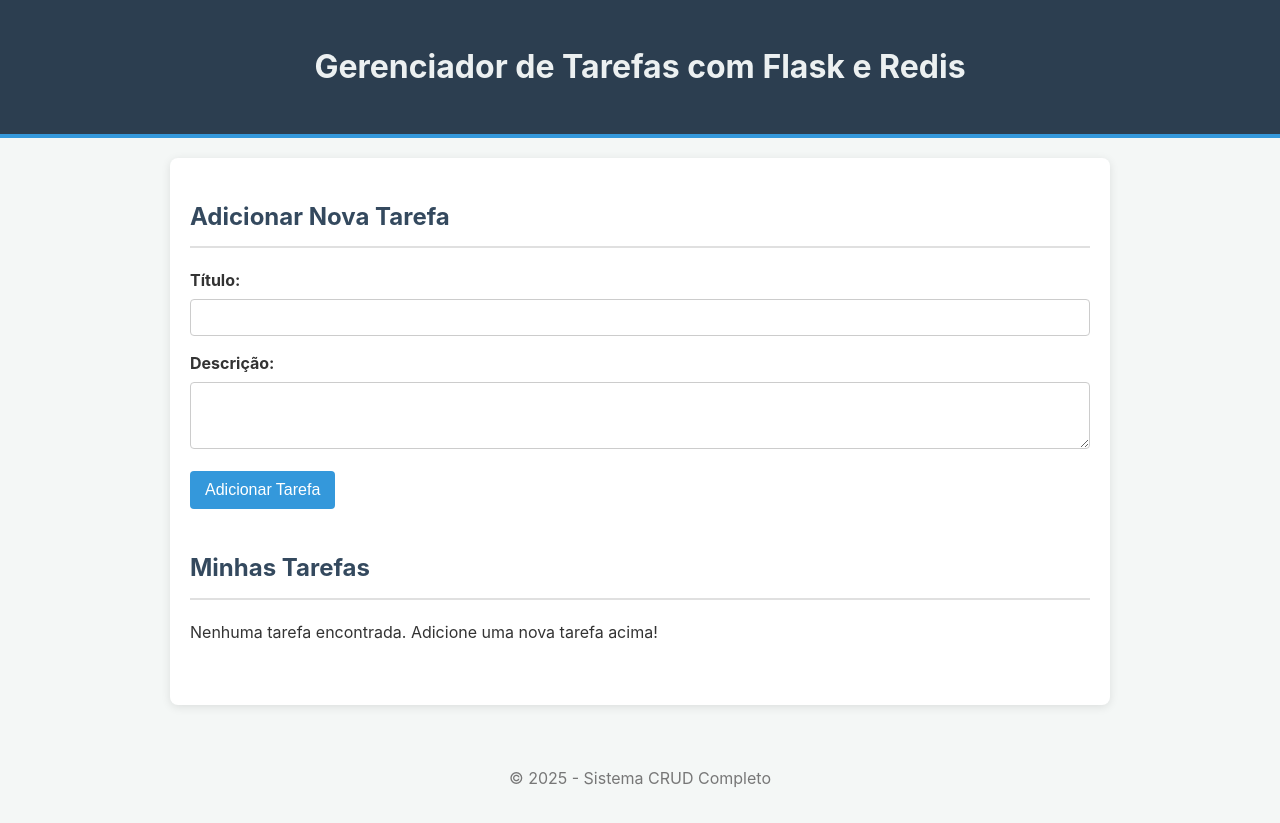
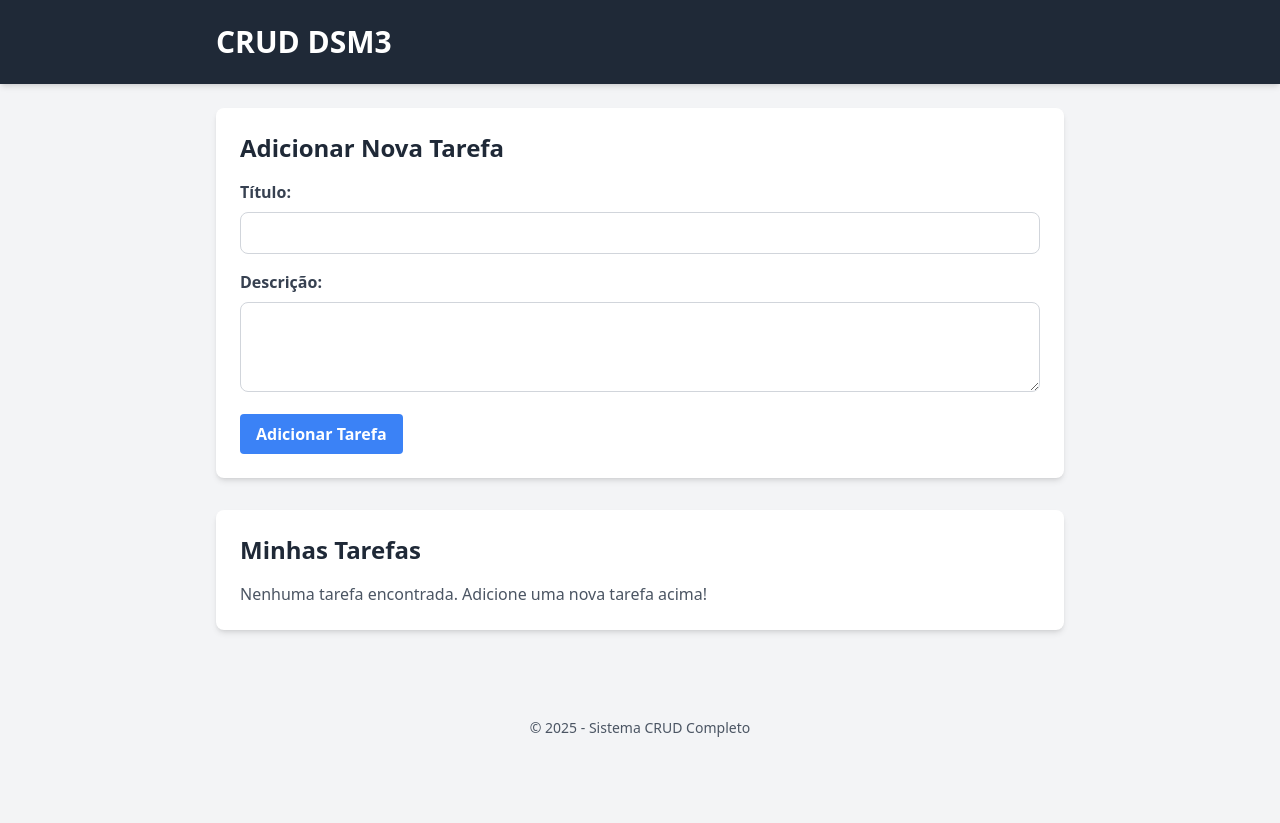
Before and after one commit to marcosvmg/crudbdnr, a Flask app: template templates/index.html in a window 1280 px wide. After the commit the page ends 737 px from the top, so only its background shows below. Run offline with Flask 3, Linux system fonts and the light colour scheme; the template is opened without the code that fills it, so the values that code supplies are empty; some libraries are stand-ins or nearby versions.

Commit message:
feat: versao definitiva

```diff
--- a/app.py
+++ b/app.py
@@ -64,7 +64,5 @@ def deletar(id_tarefa):
     return redirect(url_for('index'))
 
 if __name__ == '__main__':
-    # --- ALTERAÇÃO IMPORTANTE PARA CODESPACES ---
-    # Precisamos usar host='0.0.0.0' para que o servidor seja acessível
-    # fora do contêiner do Codespaces. A porta 5000 é a padrão do Flask.
+    # Mantém a configuração para o Codespaces
     app.run(host='0.0.0.0', port=5000, debug=True)
--- a/static/css/style.css
+++ /dev/null
@@ -1,149 +0,0 @@
-/* Reset Básico e Estilos Globais */
-body {
-    font-family: -apple-system, BlinkMacSystemFont, 'Segoe UI', Roboto, 'Helvetica Neue', Arial, sans-serif;
-    line-height: 1.6;
-    margin: 0;
-    background-color: #f4f7f6;
-    color: #333;
-}
-
-.container {
-    max-width: 900px;
-    margin: 20px auto;
-    padding: 20px;
-    background: #fff;
-    border-radius: 8px;
-    box-shadow: 0 2px 10px rgba(0,0,0,0.1);
-}
-
-/* Cabeçalho e Rodapé */
-header {
-    background-color: #2c3e50;
-    color: #ecf0f1;
-    padding: 20px;
-    text-align: center;
-    border-bottom: 4px solid #3498db;
-}
-
-footer {
-    text-align: center;
-    margin-top: 30px;
-    padding: 15px;
-    color: #777;
-}
-
-/* Seções */
-.form-section, .task-list-section {
-    margin-bottom: 40px;
-}
-
-h2 {
-    color: #34495e;
-    border-bottom: 2px solid #e0e0e0;
-    padding-bottom: 10px;
-    margin-bottom: 20px;
-}
-
-/* Formulários */
-.form-group {
-    margin-bottom: 15px;
-}
-
-.form-group label {
-    display: block;
-    margin-bottom: 5px;
-    font-weight: bold;
-}
-
-.form-group input[type="text"],
-.form-group textarea,
-.form-group select {
-    width: 100%;
-    padding: 10px;
-    border: 1px solid #ccc;
-    border-radius: 4px;
-    box-sizing: border-box; /* Garante que padding não afete a largura total */
-}
-
-/* Botões */
-.btn {
-    display: inline-block;
-    padding: 10px 15px;
-    border: none;
-    border-radius: 4px;
-    color: #fff;
-    cursor: pointer;
-    text-decoration: none;
-    font-size: 1rem;
-    text-align: center;
-}
-
-.btn-primary { background-color: #3498db; }
-.btn-primary:hover { background-color: #2980b9; }
-
-.btn-secondary { background-color: #f39c12; }
-.btn-secondary:hover { background-color: #e67e22; }
-
-.btn-danger { background-color: #e74c3c; }
-.btn-danger:hover { background-color: #c0392b; }
-
-.btn-cancel { background-color: #95a5a6; }
-.btn-cancel:hover { background-color: #7f8c8d; }
-
-.form-actions {
-    margin-top: 20px;
-}
-
-.form-actions .btn {
-    margin-right: 10px;
-}
-
-/* Lista de Tarefas */
-.task-card {
-    background: #ecf0f1;
-    border: 1px solid #dcdcdc;
-    border-left: 5px solid #3498db;
-    padding: 15px;
-    margin-bottom: 15px;
-    border-radius: 5px;
-}
-
-.task-header {
-    display: flex;
-    justify-content: space-between;
-    align-items: center;
-    margin-bottom: 10px;
-}
-
-.task-header h3 {
-    margin: 0;
-    color: #2c3e50;
-}
-
-.task-description {
-    margin-bottom: 10px;
-}
-
-.task-date {
-    font-size: 0.8em;
-    color: #777;
-    display: block;
-    margin-bottom: 15px;
-}
-
-.task-actions .btn {
-    margin-right: 5px;
-}
-
-/* Status das Tarefas */
-.status {
-    padding: 5px 10px;
-    border-radius: 15px;
-    color: #fff;
-    font-size: 0.8em;
-    font-weight: bold;
-}
-
-.status-pendente { background-color: #e67e22; }
-.status-em-progresso { background-color: #3498db; }
-.status-concluída { background-color: #2ecc71; }
--- a/templates/base.html
+++ b/templates/base.html
@@ -1,21 +1,27 @@
 <!DOCTYPE html>
 <html lang="pt-BR">
 <head>
-    <meta charset="UTF--8">
+    <meta charset="UTF-8">
     <meta name="viewport" content="width=device-width, initial-scale=1.0">
     <title>Gerenciador de Tarefas</title>
-    <link rel="stylesheet" href="{{ url_for('static', filename='css/style.css') }}">
-</head>
-<body>
-    <header>
-        <h1>Gerenciador de Tarefas com Flask e Redis</h1>
+    <script src="https://cdn.tailwindcss.com"></script>
+    </head>
+<body class="bg-gray-100 text-gray-800">
+
+    <header class="bg-gray-800 text-white shadow-md">
+        <div class="container mx-auto max-w-4xl p-6">
+            <h1 class="text-3xl font-bold">CRUD DSM3</h1>
+        </div>
     </header>
-    <main class="container">
+
+    <main class="container mx-auto max-w-4xl p-6">
         {% block content %}
         {% endblock %}
     </main>
-    <footer>
+
+    <footer class="text-center p-6 mt-10 text-gray-600 text-sm">
         <p>&copy; 2025 - Sistema CRUD Completo</p>
     </footer>
+
 </body>
 </html>
--- a/templates/index.html
+++ b/templates/index.html
@@ -1,44 +1,71 @@
 {% extends 'base.html' %}
 
 {% block content %}
-    <section class="form-section">
-        <h2>Adicionar Nova Tarefa</h2>
+    <section class="bg-white p-6 rounded-lg shadow-md mb-8">
+        <h2 class="text-2xl font-semibold text-gray-800 mb-4">Adicionar Nova Tarefa</h2>
+
         <form action="{{ url_for('adicionar') }}" method="post">
-            <div class="form-group">
-                <label for="titulo">Título:</label>
-                <input type="text" id="titulo" name="titulo" required>
+            <div class="mb-4">
+                <label for="titulo" class="block text-gray-700 font-bold mb-2">Título:</label>
+                <input type="text" id="titulo" name="titulo" required
+                       class="w-full px-3 py-2 border border-gray-300 rounded-lg focus:outline-none focus:ring-2 focus:ring-blue-500">
             </div>
-            <div class="form-group">
-                <label for="descricao">Descrição:</label>
-                <textarea id="descricao" name="descricao" rows="3" required></textarea>
+            <div class="mb-4">
+                <label for="descricao" class="block text-gray-700 font-bold mb-2">Descrição:</label>
+                <textarea id="descricao" name="descricao" rows="3" required
+                          class="w-full px-3 py-2 border border-gray-300 rounded-lg focus:outline-none focus:ring-2 focus:ring-blue-500"></textarea>
             </div>
-            <button type="submit" class="btn btn-primary">Adicionar Tarefa</button>
+            <button type="submit"
+                    class="bg-blue-500 hover:bg-blue-700 text-white font-bold py-2 px-4 rounded transition duration-200">
+                Adicionar Tarefa
+            </button>
         </form>
     </section>
 
-    <section class="task-list-section">
-        <h2>Minhas Tarefas</h2>
+    <section class="bg-white p-6 rounded-lg shadow-md">
+        <h2 class="text-2xl font-semibold text-gray-800 mb-4">Minhas Tarefas</h2>
+
         {% if tarefas %}
-            <div class="task-list">
+            <div class="space-y-4">
                 {% for tarefa in tarefas %}
-                    <div class="task-card">
-                        <div class="task-header">
-                            <h3>{{ tarefa.titulo }} (ID: {{ tarefa.id }})</h3>
-                            <span class="status status-{{ tarefa.status.lower().replace(' ', '-') }}">{{ tarefa.status }}</span>
+                    <div class="border-l-4 border-blue-500 p-4 bg-gray-50 rounded-r-lg shadow-sm">
+
+                        <div class="flex justify-between items-center mb-2">
+                            <h3 class="text-xl font-semibold text-gray-900">{{ tarefa.titulo }} (ID: {{ tarefa.id }})</h3>
+
+                            {% set status_color = 'bg-yellow-500' %}
+                            {% if tarefa.status == 'Em Progresso' %}
+                                {% set status_color = 'bg-blue-500' %}
+                            {% elif tarefa.status == 'Concluída' %}
+                                {% set status_color = 'bg-green-500' %}
+                            {% endif %}
+
+                            <span class="text-xs text-white font-bold py-1 px-3 rounded-full {{ status_color }}">
+                                {{ tarefa.status }}
+                            </span>
                         </div>
-                        <p class="task-description">{{ tarefa.descricao }}</p>
-                        <small class="task-date">Criado em: {{ tarefa.data_criacao }}</small>
-                        <div class="task-actions">
-                            <a href="{{ url_for('editar', id_tarefa=tarefa.id) }}" class="btn btn-secondary">Editar</a>
-                            <form action="{{ url_for('deletar', id_tarefa=tarefa.id) }}" method="post" style="display:inline;">
-                                <button type="submit" class="btn btn-danger" onclick="return confirm('Tem certeza que deseja excluir esta tarefa?');">Excluir</button>
+
+                        <p class="text-gray-700 mb-2">{{ tarefa.descricao }}</p>
+                        <small class="text-sm text-gray-500 block mb-4">Criado em: {{ tarefa.data_criacao }}</small>
+
+                        <div class="flex gap-2">
+                            <a href="{{ url_for('editar', id_tarefa=tarefa.id) }}"
+                               class="bg-yellow-500 hover:bg-yellow-600 text-white font-bold py-1 px-3 rounded text-sm transition duration-200">
+                                Editar
+                            </a>
+                            <form action="{{ url_for('deletar', id_tarefa=tarefa.id) }}" method="post" class="inline">
+                                <button type="submit"
+                                        class="bg-red-500 hover:bg-red-700 text-white font-bold py-1 px-3 rounded text-sm transition duration-200"
+                                        onclick="return confirm('Tem certeza que deseja excluir esta tarefa?');">
+                                    Excluir
+                                </button>
                             </form>
                         </div>
                     </div>
                 {% endfor %}
             </div>
         {% else %}
-            <p>Nenhuma tarefa encontrada. Adicione uma nova tarefa acima!</p>
+            <p class="text-gray-600">Nenhuma tarefa encontrada. Adicione uma nova tarefa acima!</p>
         {% endif %}
     </section>
 {% endblock %}
```
Also changed, not shown: templates/editar.html (+27 -14 lines).
